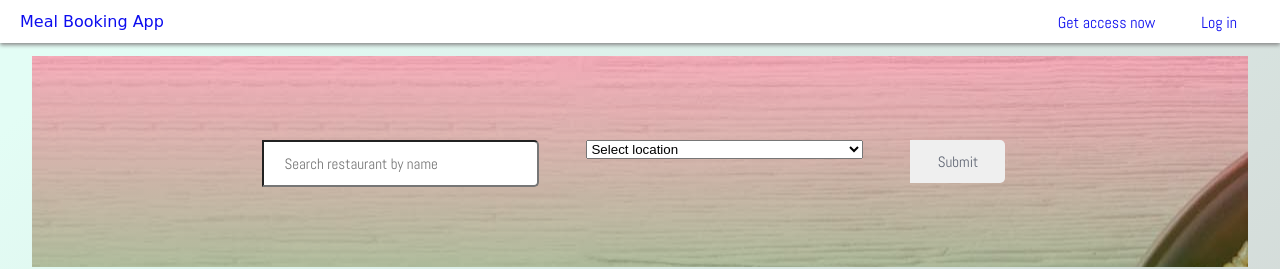
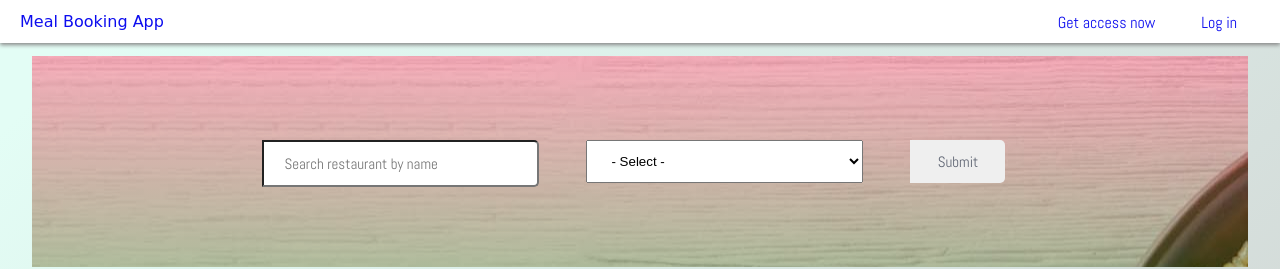
Before and after one commit to beardedprince/Meal-App, a plain HTML site: page restaurants.html in a window 1280 px wide. Shown: the top 269 px of the page. Drawn offline with Linux system fonts and the light colour scheme; a web font is replaced by a local one.

Commit message:
pages added

```diff
--- a/css/styles.css
+++ b/css/styles.css
@@ -316,7 +316,7 @@ margin-right: 15px;
 margin-left: 25px;
 background-color: white;
 border-radius: 5px;
-
+margin-bottom: 3%;
 }
 
 .item img{
@@ -437,6 +437,26 @@ footer{
 	text-align: center;
 
 }
+
+.allrest{
+	margin-left:45% ;
+	margin-top: 5% !important;
+}
+
+.allrest button{
+	border-radius: 12px;
+	padding: 12px;
+	color: black !important;
+	background: white
+}
+
+.allrest button a{
+
+	color: black !important;
+	font-size: 17px;
+}
+
+
 
 .container-new{
 	margin: 1% 1%;
@@ -641,6 +661,10 @@ footer{
 
 }
 
+#select{
+	padding: 12px 20px;
+}
+
 .container-full{
 	width: 95%;
 	margin: 1% auto;
@@ -673,6 +697,10 @@ box-shadow: 0px 2px 3px grey
 	width: 100%;
 	height: 250px;
 
+}
+
+.list a img{
+	padding: 0;
 }
 
 #restName{
--- a/restaurants.html
+++ b/restaurants.html
@@ -22,6 +22,44 @@
 		<input type="text" id="place" placeholder="Search restaurant by name">
 		<select name="" id="select" placeholder="Select Location">
 			<option value="">Select location</option>
+			<option value="" selected="selected">- Select -</option>
+              <option value="Abuja FCT">Abuja FCT</option>
+              <option value="Abia">Abia</option>
+              <option value="Adamawa">Adamawa</option>
+              <option value="Akwa Ibom">Akwa Ibom</option>
+              <option value="Anambra">Anambra</option>
+              <option value="Bauchi">Bauchi</option>
+              <option value="Bayelsa">Bayelsa</option>
+              <option value="Benue">Benue</option>
+              <option value="Borno">Borno</option>
+              <option value="Cross River">Cross River</option>
+              <option value="Delta">Delta</option>
+              <option value="Ebonyi">Ebonyi</option>
+              <option value="Edo">Edo</option>
+              <option value="Ekiti">Ekiti</option>
+              <option value="Enugu">Enugu</option>
+              <option value="Gombe">Gombe</option>
+              <option value="Imo">Imo</option>
+              <option value="Jigawa">Jigawa</option>
+              <option value="Kaduna">Kaduna</option>
+              <option value="Kano">Kano</option>
+              <option value="Katsina">Katsina</option>
+              <option value="Kebbi">Kebbi</option>
+              <option value="Kogi">Kogi</option>
+              <option value="Kwara">Kwara</option>
+              <option value="Lagos">Lagos</option>
+              <option value="Nassarawa">Nassarawa</option>
+              <option value="Niger">Niger</option>
+              <option value="Ogun">Ogun</option>
+              <option value="Ondo">Ondo</option>
+              <option value="Osun">Osun</option>
+              <option value="Oyo">Oyo</option>
+              <option value="Plateau">Plateau</option>
+              <option value="Rivers">Rivers</option>
+              <option value="Sokoto">Sokoto</option>
+              <option value="Taraba">Taraba</option>
+              <option value="Yobe">Yobe</option>
+              <option value="Zamfara">Zamfara</option>
 		</select>
 		<input type="submit" id="go">
 	</div>
```
Also changed, not shown: index.html (+5 -0 lines), login.html (+4 -4 lines).
